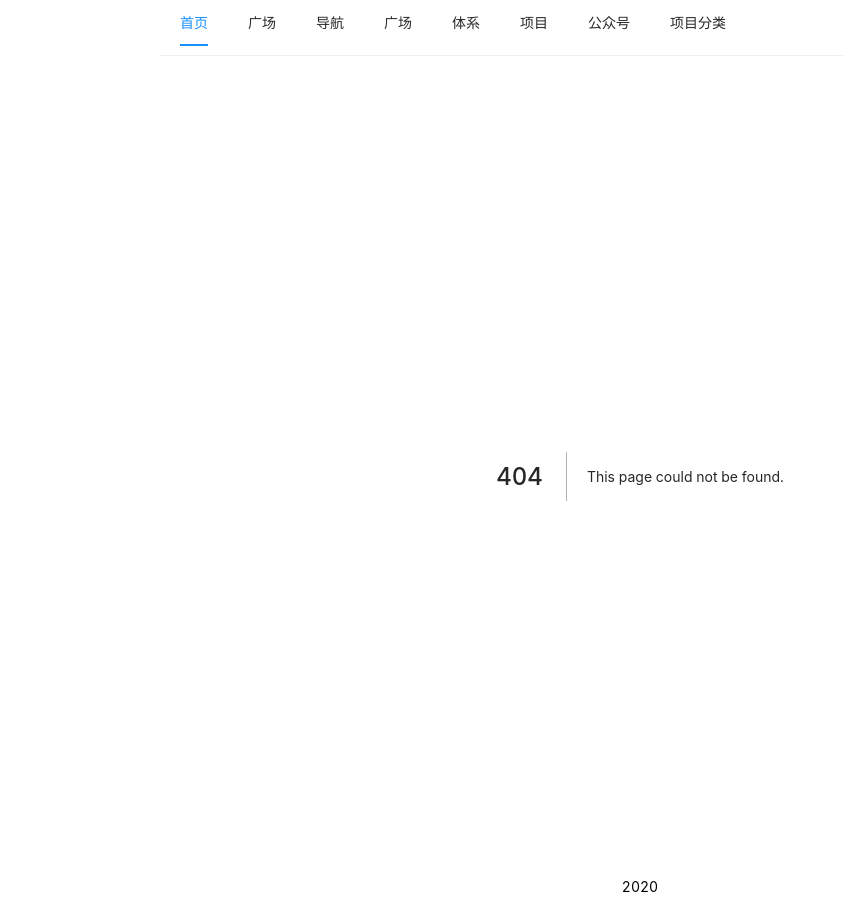
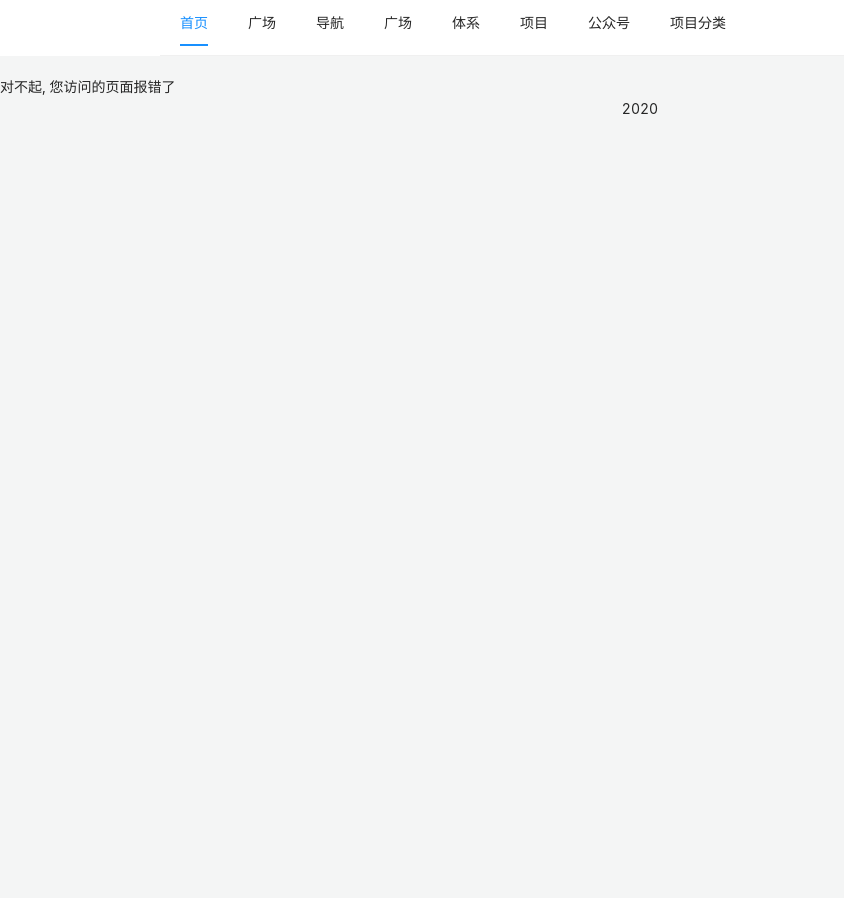
Before and after one commit to luqiangbo/wanandroid-next, a Next.js app: page /404 in a window 1280 px wide. Before the commit this address had no page. Shown: the whole page, without its empty margins (0-844 px from the left). After the commit the page ends 800 px from the top, so only its background shows below. Built offline with nearby package versions, Linux system fonts and the light colour scheme.

Commit message:
🐛 修复接口

```diff
--- a/fetch/index.ts
+++ b/fetch/index.ts
@@ -3,7 +3,7 @@ import { to } from 'util/index';
 // 轮播
 export const getBanner = () => getTo('banner/json');
 // 文章列表
-export const getArticleList = (int, name) => {
+export const getArticleList = (int, name = '') => {
   if (name) {
     return getTo(`article/list/${int}/json`, { k: name });
   } else {
--- /dev/null
+++ b/pages/404/index.tsx
@@ -0,0 +1,3 @@
+export default () => {
+  return <div>对不起, 您访问的页面报错了</div>;
+};
```
